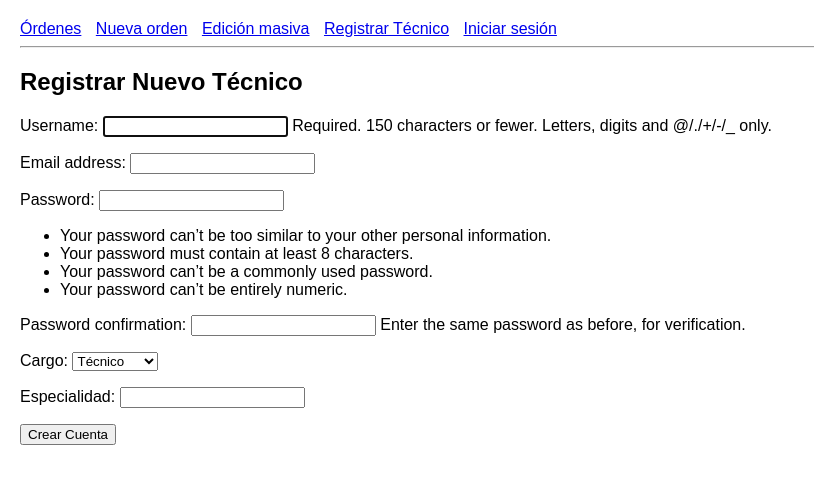
After one commit to altair3542/gestion_poo_django, a Django app: page /registro-tecnico/ in a window 1280 px wide. The commit adds this page. Shown: the top 484 px of the page, without its empty margins (0-814 px from the left). Run offline with Django 5.2, Linux system fonts and the light colour scheme.

Commit message:
feat: Agregar funcionalidad para registrar técnicos y crear perfil de usuario

```diff
--- a/ordenes/forms.py
+++ b/ordenes/forms.py
@@ -1,5 +1,7 @@
 from django import forms
 from .models import OrdenServicio
+from django.contrib.auth.models import User
+from django.contrib.auth.forms import UserCreationForm
 
 class OrdenServicioForm(forms.ModelForm):
     class Meta:
@@ -14,3 +16,14 @@ class OrdenServicioForm(forms.ModelForm):
         if estado == 'finalizada' and not comentario:
             raise forms.ValidationError("Para poder cerrar una orden, debes ingresar un comentario final.")
         return cleaned_data
+
+class RegistroTecnicoForm(UserCreationForm):
+    cargo = forms.ChoiceField(choices=[
+        ('tecnico', 'Técnico'),
+        ('supervisor', 'Supervisor'),
+    ])
+    especialidad = forms.CharField(required=False)
+
+    class Meta:
+        model = User
+        fields = ['username', 'email', 'password1', 'password2', 'cargo', 'especialidad']
--- a/ordenes/templates/ordenes/base.html
+++ b/ordenes/templates/ordenes/base.html
@@ -19,6 +19,7 @@
     <a href="{% url 'orden_list' %}">Órdenes</a>
     <a href="{% url 'orden_create' %}">Nueva orden</a>
     <a href="{% url 'orden_bulk_edit' %}">Edición masiva</a>
+    <a href="{% url 'registrar_tecnico' %}">Registrar Técnico</a>
     {% include "ordenes/components/nav_login.html" %}
   </nav>
 
--- /dev/null
+++ b/ordenes/templates/ordenes/registro_tecnico.html
@@ -0,0 +1,13 @@
+{% extends "ordenes/base.html" %}
+{% block title %}Registrar nuevo técnico{% endblock %}
+{% block content %}
+{% load estado_tags %}
+
+<h2>Registrar Nuevo Técnico</h2>
+<form method="post">
+  {% csrf_token %}
+  {{ form.as_p }}
+  <button type="submit">Crear Cuenta</button>
+</form>
+
+{% endblock %}
--- a/ordenes/urls.py
+++ b/ordenes/urls.py
@@ -8,4 +8,5 @@ urlpatterns = [
     path('ordenes/<int:pk>/editar/', views.OrdenUpdateView.as_view(), name='orden_update'),
     path('ordenes/<int:pk>/eliminar/', views.OrdenDeleteView.as_view(), name='orden_delete'),
     path('ordenes/masivo', views.ordenes_bulk_edit, name='orden_bulk_edit'),
+    path('registro-tecnico/', views.registrar_tecnico, name='registrar_tecnico'),
 ]
--- a/ordenes/views.py
+++ b/ordenes/views.py
@@ -5,7 +5,9 @@ from django.forms import modelformset_factory
 from django.shortcuts import redirect, render
 from .models import OrdenServicio
 from .mixins import TecnicoPropietarioMixin
-from .forms import OrdenServicioForm
+from .forms import OrdenServicioForm, RegistroTecnicoForm
+from django.contrib.auth.models import Group
+from django.contrib.auth import login
 
 # Create your views here.
 
@@ -59,3 +61,22 @@ def ordenes_bulk_edit(request):
         formset = OrdenFormSet(queryset=queryset)
 
     return render(request, 'ordenes/orden_formset.html', {'formset': formset})
+
+def registrar_tecnico(request):
+    if request.method == 'POST':
+        form = RegistroTecnicoForm(request.POST)
+        if form.is_valid():
+            user = form.save()
+            perfil = user.perfilusuario
+            perfil.cargo = form.cleaned_data['cargo']
+            perfil.especialidad = form.cleaned_data['especialidad']
+            perfil.save()
+
+            grupo, creado = Group.objects.get_or_create(name=perfil.cargo)
+            user.groups.add(grupo)
+
+            login(request, user)
+            return redirect('orden_list')
+    else:
+        form = RegistroTecnicoForm()
+    return render(request, 'ordenes/registro_tecnico.html', {'form': form})
```
Also changed, not shown: ordenes/models.py (+12 -0 lines), ordenes/signals.py (+9 -2 lines), config/db.sqlite3, ordenes/migrations/0004_perfilusuario.py (added).
